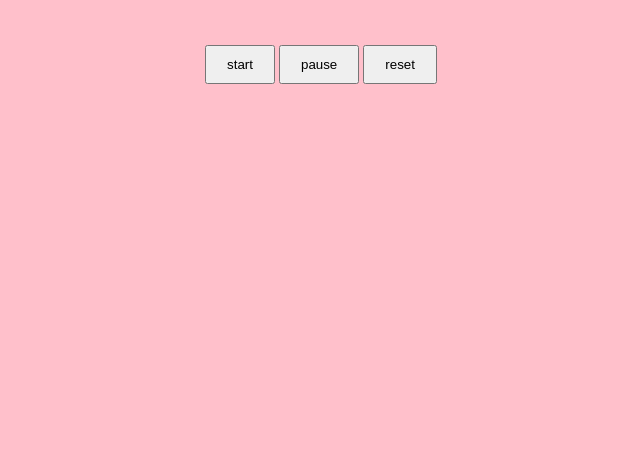
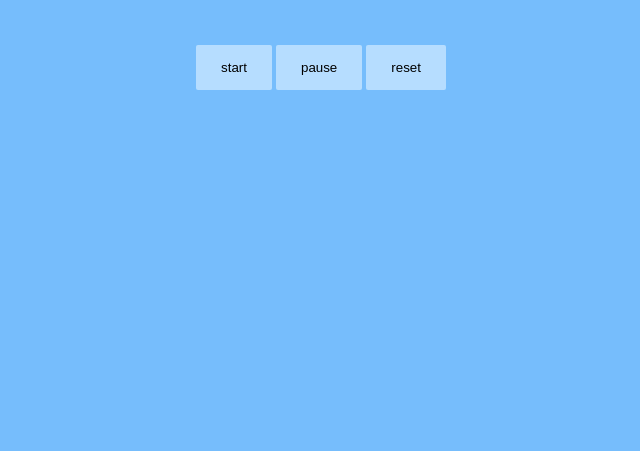
Before and after one commit to joaoaureluk/cronometro, a plain HTML site: page index.html in a window 1280 px wide. Shown: the part 349-800 px from the top of the page, without its empty margins (319-959 px from the left). Drawn offline with Linux system fonts and the light colour scheme.

Commit message:
Update style.css

```diff
--- a/style.css
+++ b/style.css
@@ -8,7 +8,7 @@
 body{
     text-align: center;
     align-items: center;
-    background-color: pink;
+    background-color:#76bdfc;
 
 }
 
@@ -20,13 +20,21 @@ h1{
     margin-top: 12%;
     margin-bottom: 60px;
     font-size: 40px;
+
 }
 
 button{
-    padding: 10px 20px;
+    padding: 15px 25px;
+    background-color: rgb(182, 221, 255);
+    border: none;
+    border-radius: 2px;
+    transition: 0.5s;
+}
+button:hover{
+
+    background-color: rgb(87, 127, 161);
 
 }
-
 #start{
 
 }
```
